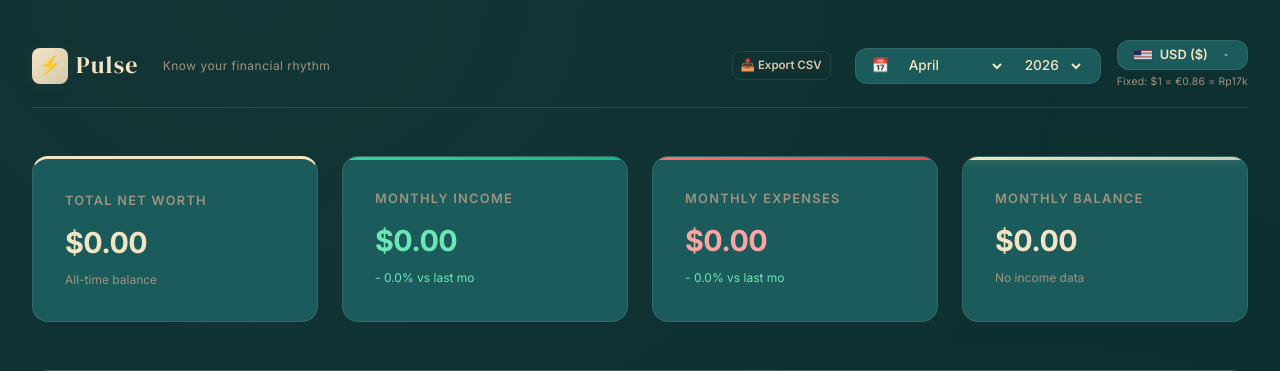
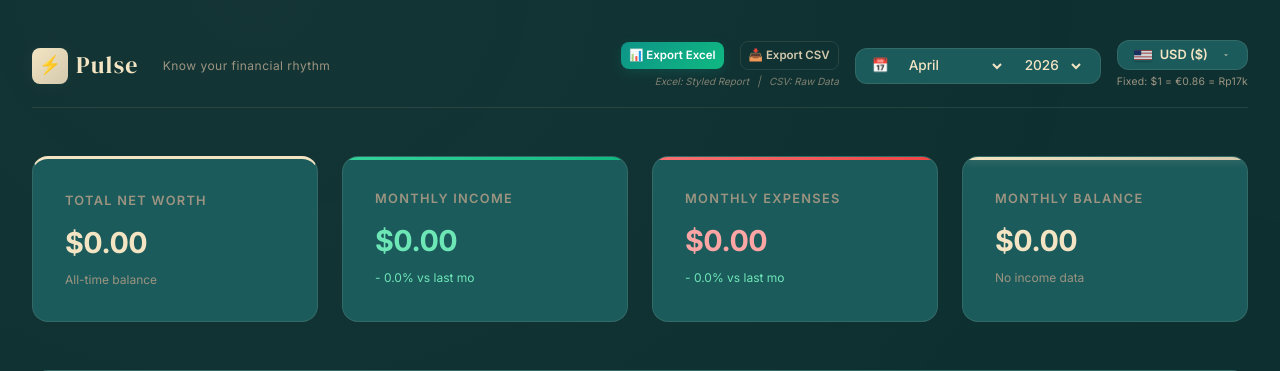
Before and after one commit to Jsooonx/pulse-financialtracker, a Flask app: page / in a window 1280 px wide. Shown: the top 371 px of the page. Run offline with Flask 3, Linux system fonts and the light colour scheme; data comes from the database, SQL or seed files in the repository; data that the repository does not hold is empty.

Commit message:
README update and adding excel export

```diff
--- a/app.py
+++ b/app.py
@@ -1,6 +1,8 @@
 """Pulse — Personal Finance Intelligence Web App."""
 
-from flask import Flask, render_template, request, redirect, url_for, jsonify, flash
+from flask import Flask, render_template, request, redirect, url_for, jsonify, flash, send_file, Response
+import pandas as pd
+from io import BytesIO, StringIO
 import sqlite3
 import os
 from datetime import datetime, date
@@ -800,6 +802,120 @@ def export_csv():
         headers={"Content-disposition": "attachment; filename=pulse_export.csv"}
     )
 
+
+@app.route("/export/excel")
+def export_excel():
+    """Export all expenses and income to a professionally styled Excel format."""
+    conn = get_db()
+    expenses = conn.execute("SELECT date, category, description, amount, note FROM expense ORDER BY date DESC").fetchall()
+    income = conn.execute("SELECT source, amount, month, year, note, created_at FROM income ORDER BY year DESC, month DESC").fetchall()
+    conn.close()
+
+    # Convert to DataFrames
+    df_expenses = pd.DataFrame([dict(row) for row in expenses])
+    df_income = pd.DataFrame([dict(row) for row in income])
+
+    # Human-readable column names and basic cleanup
+    if not df_expenses.empty:
+        df_expenses.columns = [col.title() for col in df_expenses.columns]
+    if not df_income.empty:
+        df_income.columns = [col.replace('_', ' ').title() for col in df_income.columns]
+
+    # Create Excel object in memory
+    output = BytesIO()
+    writer = pd.ExcelWriter(output, engine='xlsxwriter')
+
+    # Write sheets
+    df_expenses.to_excel(writer, sheet_name='Expenses', index=False)
+    df_income.to_excel(writer, sheet_name='Income', index=False)
+
+    # Get workbook/worksheet objects for styling
+    workbook = writer.book
+
+    # STYLE DEFINITIONS
+    header_style = workbook.add_format({
+        'bold': True,
+        'text_wrap': True,
+        'valign': 'vcenter',
+        'align': 'center',
+        'fg_color': '#0D9488', # Teal 600
+        'font_color': '#FFFFFF',
+        'border': 1,
+        'font_size': 11
+    })
+
+    amount_style = workbook.add_format({
+        'num_format': '#,##0.00',
+        'align': 'right',
+        'border': 1,
+        'valign': 'vcenter'
+    })
+
+    date_style = workbook.add_format({
+        'num_format': 'yyyy-mm-dd',
+        'align': 'center',
+        'border': 1,
+        'valign': 'vcenter'
+    })
+
+    base_style = workbook.add_format({
+        'border': 1,
+        'valign': 'vcenter'
+    })
+
+    stripe_style = workbook.add_format({
+        'border': 1,
+        'valign': 'vcenter',
+        'fg_color': '#F8FAFC' # Slate 50
+    })
+
+    def apply_professional_styling(worksheet, df):
+        if df.empty:
+            return
+
+        # Apply header styling
+        for col_num, value in enumerate(df.columns.values):
+            worksheet.write(0, col_num, value, header_style)
+
+        # Apply zebra stripes and borders to data rows
+        for row_num in range(1, len(df) + 1):
+            row_format = stripe_style if row_num % 2 == 0 else base_style
+            for col_num in range(len(df.columns)):
+                # We write the value again with the format
+                val = df.iloc[row_num-1, col_num]
+
+                # Special cases for column types
+                col_name = df.columns[col_num].lower()
+                if 'amount' in col_name:
+                    worksheet.write(row_num, col_num, val, amount_style if row_num % 2 != 0 else workbook.add_format({'num_format': '#,##0.00', 'align': 'right', 'border': 1, 'valign': 'vcenter', 'fg_color': '#F8FAFC'}))
+                elif 'date' in col_name or 'created at' in col_name:
+                    worksheet.write(row_num, col_num, val, date_style if row_num % 2 != 0 else workbook.add_format({'num_format': 'yyyy-mm-dd', 'align': 'center', 'border': 1, 'valign': 'vcenter', 'fg_color': '#F8FAFC'}))
+                else:
+                    worksheet.write(row_num, col_num, val, row_format)
+
+        # Auto-adjust column width
+        for i, col in enumerate(df.columns):
+            max_len = max(
+                df[col].astype(str).map(len).max() if not df[col].empty else 0,
+                len(col)
+            ) + 2
+            worksheet.set_column(i, i, min(max_len, 60))
+
+    apply_professional_styling(writer.sheets['Expenses'], df_expenses)
+    apply_professional_styling(writer.sheets['Income'], df_income)
+
+    writer.close()
+    output.seek(0)
+
+    filename = f"Pulse_Financial_Report_{datetime.now().strftime('%Y-%m-%d')}.xlsx"
+
+    return send_file(
+        output,
+        as_attachment=True,
+        download_name=filename,
+        mimetype='application/vnd.openxmlformats-officedocument.spreadsheetml.sheet'
+    )
+
 if __name__ == "__main__":
     init_db()
     app.run(debug=True, port=5000)
--- a/requirements.txt
+++ b/requirements.txt
@@ -1,3 +1,5 @@
 Flask==3.1.1
 python-dotenv==1.0.1
 python-telegram-bot==21.10
+pandas==2.2.3
+xlsxwriter==3.2.0
--- a/templates/dashboard.html
+++ b/templates/dashboard.html
@@ -10,7 +10,15 @@
         <span class="tagline">Know your financial rhythm</span>
     </div>
     <div class="navbar-nav">
-        <a href="{{ url_for('export_csv') }}" class="btn btn-ghost btn-sm" style="margin-right: var(--space-sm);">📥 Export CSV</a>
+        <div style="display: flex; flex-direction: column; align-items: flex-end;">
+            <div style="display: flex; gap: var(--space-md); align-items: center;">
+                <a href="{{ url_for('export_excel') }}" class="btn btn-primary btn-sm" style="background: linear-gradient(135deg, #0d9488, #10b981); border: none; box-shadow: 0 4px 12px rgba(13, 148, 136, 0.2);">📊 Export Excel</a>
+                <a href="{{ url_for('export_csv') }}" class="btn btn-ghost btn-sm">📥 Export CSV</a>
+            </div>
+            <div style="font-size: 0.62rem; color: var(--text-muted); margin-top: 4px; font-style: italic; opacity: 0.8;">
+                Excel: Styled Report &nbsp; | &nbsp; CSV: Raw Data
+            </div>
+        </div>
         <div class="month-selector">
             <span style="font-size: 0.85rem;">📅</span>
             <select id="month-select" onchange="navigateMonth()">
```
Also changed, not shown: README.md.
